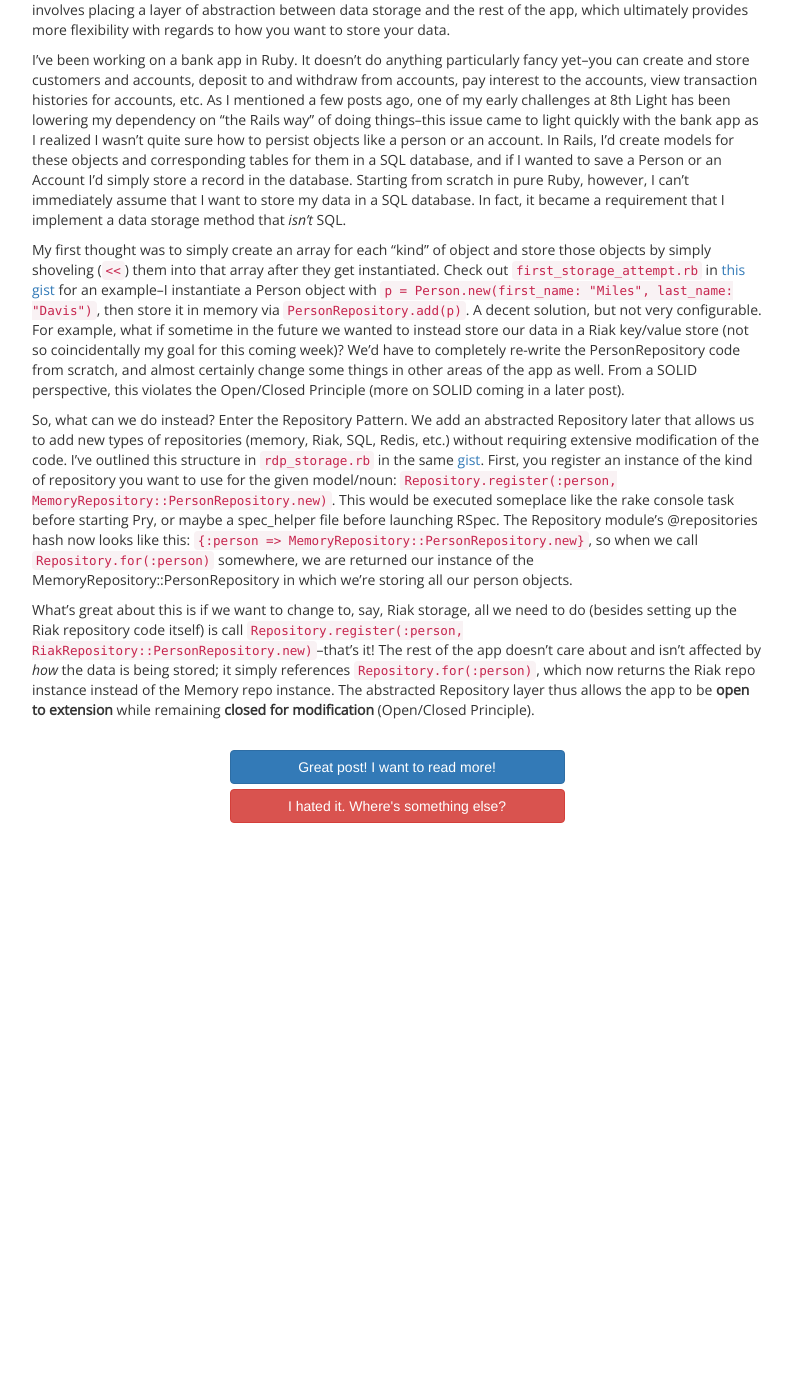
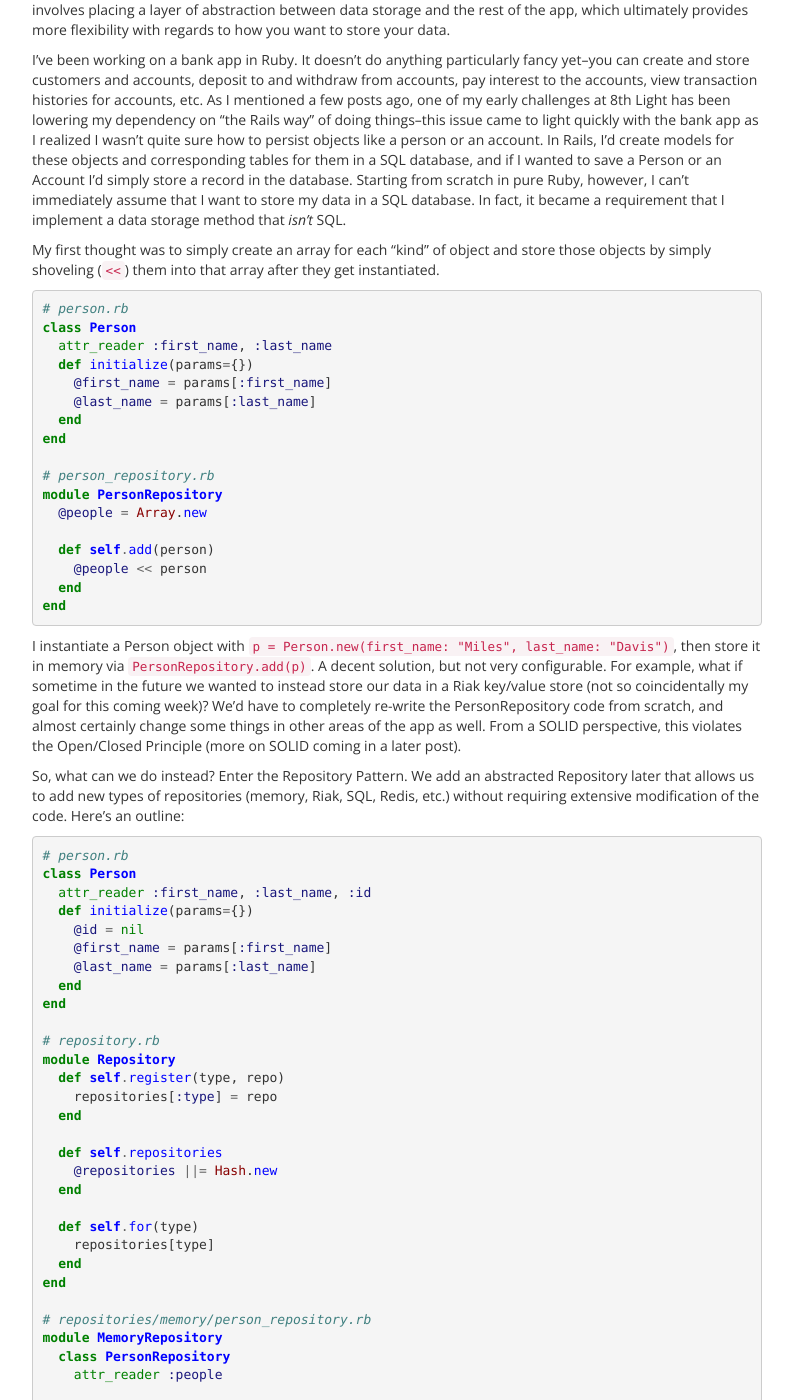
Before and after one commit to mikeknep/website, a Jekyll site: the page built from _posts/2014-02-02-repository-design-pattern.md, in a window 1280 px wide and 1400 px high, scrolled down 292 px. Shown: the whole window, without its empty margins (243-1036 px from the left). Built offline with Jekyll 4.4.1, drawn with Linux system fonts in a browser that asks for light colours; nearby versions of some CDN libraries; library files that are not in the unit come from our copies; Markdown is read by kramdown in place of the engine named in the settings; before the commit the page ends 1135 px from its top, so only the background shows below that; some of the changed text lies outside the part shown.

Commit message:
Graduated to craftsman!
Updates title
Changes "Rails Projects" to "Freelance Projects"
Edits old post to include sample code instead of link to gist

```diff
--- a/_posts/2014-02-02-repository-design-pattern.md
+++ b/_posts/2014-02-02-repository-design-pattern.md
@@ -6,8 +6,78 @@
 
 I've been working on a bank app in Ruby. It doesn't do anything particularly fancy yet--you can create and store customers and accounts, deposit to and withdraw from accounts, pay interest to the accounts, view transaction histories for accounts, etc. As I mentioned a few posts ago, one of my early challenges at 8th Light has been lowering my dependency on "the Rails way" of doing things--this issue came to light quickly with the bank app as I realized I wasn't quite sure how to persist objects like a person or an account. In Rails, I'd create models for these objects and corresponding tables for them in a SQL database, and if I wanted to save a Person or an Account I'd simply store a record in the database. Starting from scratch in pure Ruby, however, I can't immediately assume that I want to store my data in a SQL database. In fact, it became a requirement that I implement a data storage method that *isn't* SQL.
 
-My first thought was to simply create an array for each "kind" of object and store those objects by simply shoveling (`<<`) them into that array after they get instantiated. Check out `first_storage_attempt.rb` in [this gist](https://gist.github.com/mikeknep/8761304) for an example--I instantiate a Person object with `p = Person.new(first_name: "Miles", last_name: "Davis")`, then store it in memory via `PersonRepository.add(p)`. A decent solution, but not very configurable. For example, what if sometime in the future we wanted to instead store our data in a Riak key/value store (not so coincidentally my goal for this coming week)? We'd have to completely re-write the PersonRepository code from scratch, and almost certainly change some things in other areas of the app as well. From a SOLID perspective, this violates the Open/Closed Principle (more on SOLID coming in a later post).
+My first thought was to simply create an array for each "kind" of object and store those objects by simply shoveling (`<<`) them into that array after they get instantiated.
 
-So, what can we do instead? Enter the Repository Pattern. We add an abstracted Repository later that allows us to add new types of repositories (memory, Riak, SQL, Redis, etc.) without requiring extensive modification of the code. I've outlined this structure in `rdp_storage.rb` in the same [gist](https://gist.github.com/mikeknep/8761304). First, you register an instance of the kind of repository you want to use for the given model/noun: `Repository.register(:person, MemoryRepository::PersonRepository.new)`. This would be executed someplace like the rake console task before starting Pry, or maybe a spec_helper file before launching RSpec. The Repository module's @repositories hash now looks like this: `{:person => MemoryRepository::PersonRepository.new}`, so when we call `Repository.for(:person)` somewhere, we are returned our instance of the MemoryRepository::PersonRepository in which we're storing all our person objects.
+{% highlight ruby %}
+# person.rb
+class Person
+  attr_reader :first_name, :last_name
+  def initialize(params={})
+    @first_name = params[:first_name]
+    @last_name = params[:last_name]
+  end
+end
+
+# person_repository.rb
+module PersonRepository
+  @people = Array.new
+
+  def self.add(person)
+    @people << person
+  end
+end
+{% endhighlight %}
+
+I instantiate a Person object with `p = Person.new(first_name: "Miles", last_name: "Davis")`, then store it in memory via `PersonRepository.add(p)`. A decent solution, but not very configurable. For example, what if sometime in the future we wanted to instead store our data in a Riak key/value store (not so coincidentally my goal for this coming week)? We'd have to completely re-write the PersonRepository code from scratch, and almost certainly change some things in other areas of the app as well. From a SOLID perspective, this violates the Open/Closed Principle (more on SOLID coming in a later post).
+
+So, what can we do instead? Enter the Repository Pattern. We add an abstracted Repository later that allows us to add new types of repositories (memory, Riak, SQL, Redis, etc.) without requiring extensive modification of the code. Here's an outline:
+
+{% highlight ruby %}
+# person.rb
+class Person
+  attr_reader :first_name, :last_name, :id
+  def initialize(params={})
+    @id = nil
+    @first_name = params[:first_name]
+    @last_name = params[:last_name]
+  end
+end
+
+# repository.rb
+module Repository
+  def self.register(type, repo)
+    repositories[:type] = repo
+  end
+
+  def self.repositories
+    @repositories ||= Hash.new
+  end
+
+  def self.for(type)
+    repositories[type]
+  end
+end
+
+# repositories/memory/person_repository.rb
+module MemoryRepository
+  class PersonRepository
+    attr_reader :people
+
+    def initialize
+      @people ||= Hash.new
+      @id = 1
+    end
+
+    def add(person)
+      person.id = @id
+      @people[@id] = person
+      @id += 1
+      return person
+    end
+  end
+end
+{% endhighlight %}
+
+First, you register an instance of the kind of repository you want to use for the given model/noun: `Repository.register(:person, MemoryRepository::PersonRepository.new)`. This would be executed someplace like the rake console task before starting Pry, or maybe a spec_helper file before launching RSpec. The Repository module's @repositories hash now looks like this: `{:person => MemoryRepository::PersonRepository.new}`, so when we call `Repository.for(:person)` somewhere, we are returned our instance of the MemoryRepository::PersonRepository in which we're storing all our person objects.
 
 What's great about this is if we want to change to, say, Riak storage, all we need to do (besides setting up the Riak repository code itself) is call `Repository.register(:person, RiakRepository::PersonRepository.new)`--that's it! The rest of the app doesn't care about and isn't affected by *how* the data is being stored; it simply references `Repository.for(:person)`, which now returns the Riak repo instance instead of the Memory repo instance. The abstracted Repository layer thus allows the app to be **open to extension** while remaining **closed for modification** (Open/Closed Principle).
--- a/index.html
+++ b/index.html
@@ -9,13 +9,13 @@
 
 <div class="row">
   <h3>Hi, I'm Mike</h3>
-  <p>I am a software developer in Chicago, currently working as a resident apprentice at <a href="http://www.8thlight.com/" target="_blank">8th Light</a>.</p>
+  <p>I am a software craftsman at <a href="http://www.8thlight.com/" target="_blank">8th Light</a>.</p>
   <p>As a proponent of open-source and transparency who has greatly benefited from many others' blog posts outlining various programming obstacles and solutions, I hope to provide some similar value with my blog, <a href="/invisible_cities">Invisible Cities</a>.</p>
   <p>When I'm not coding I enjoy rock climbing, playing and watching basketball (go Bulls!), and listening to jazz.</p>
 </div>
 <br>
 <div class="row">
-  <h3>Rails Projects</h3>
+  <h3>Freelance Projects</h3>
   <dl class="dl-horizontal">
     <dt>WireHarbor</dt>
     <dd>A platform for automating web application security testing</dd>
```
